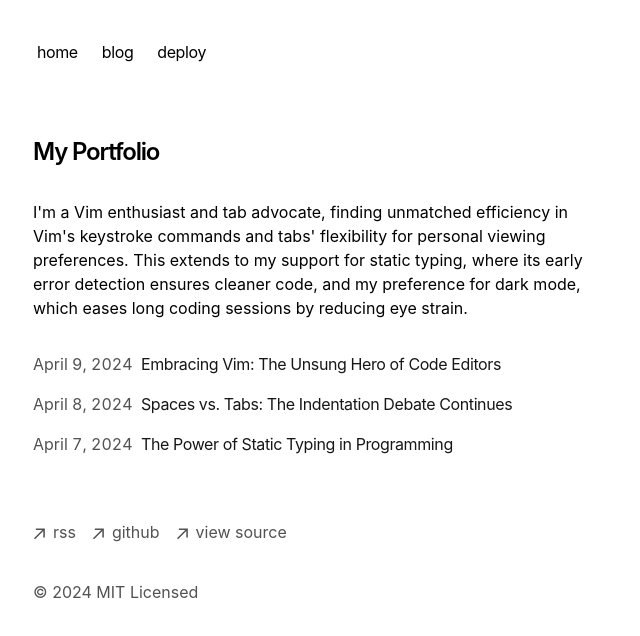
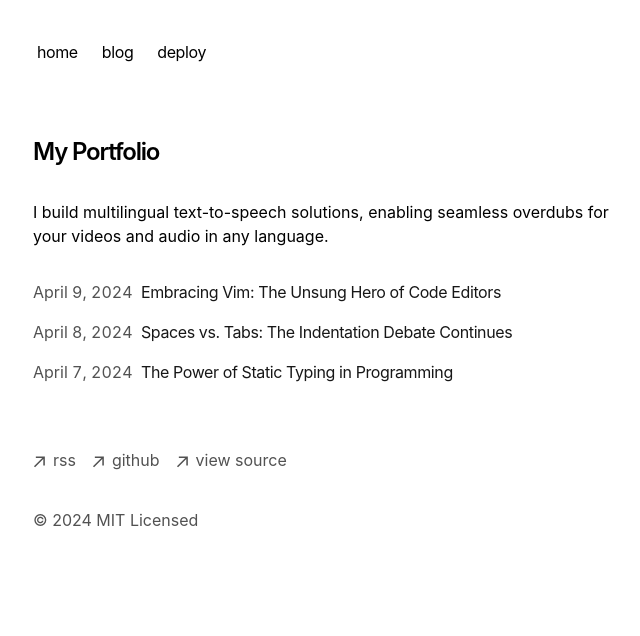
Before and after one commit to sovdevs/tts-showcase, a Next.js app: page / in a window 1280 px wide. Shown: the top 636 px of the page, without its empty margins (319-959 px from the left). Built offline with nearby package versions, Linux system fonts and the light colour scheme.

Commit message:
Update page.tsx
Changed front page description

```diff
--- a/app/page.tsx
+++ b/app/page.tsx
@@ -6,13 +6,9 @@ export default function Page() {
       <h1 className="mb-8 text-2xl font-semibold tracking-tighter">
         My Portfolio
       </h1>
-      <p className="mb-4">
-        {`I'm a Vim enthusiast and tab advocate, finding unmatched efficiency in
-        Vim's keystroke commands and tabs' flexibility for personal viewing
-        preferences. This extends to my support for static typing, where its
-        early error detection ensures cleaner code, and my preference for dark
-        mode, which eases long coding sessions by reducing eye strain.`}
-      </p>
+<p className="mb-4">
+  {`I build multilingual text-to-speech solutions, enabling seamless overdubs for your videos and audio in any language.`}
+</p>
       <div className="my-8">
         <BlogPosts />
       </div>
```
